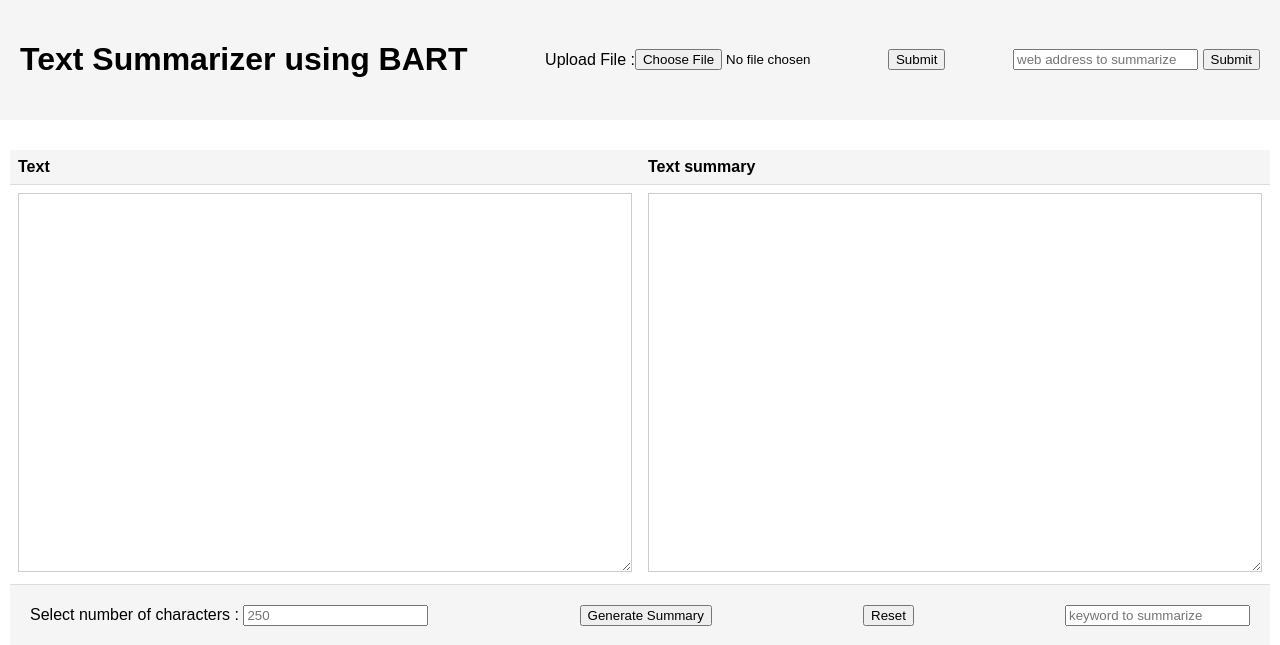
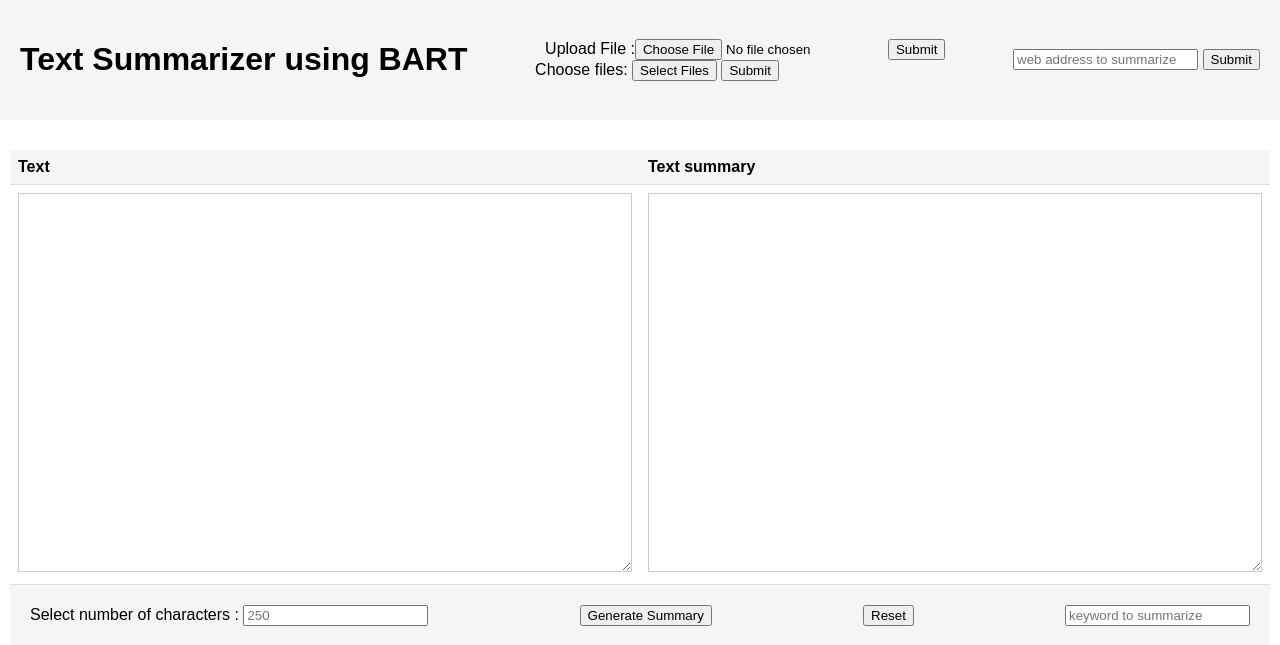
Before and after one commit to Attention-is-All-We-Need/Document-Summary-Generator, a Flask app: template templates/home.html in a window 1280 px wide. Shown: the top 645 px of the page. Run offline with Flask 3, Linux system fonts and the light colour scheme; the template is opened without the code that fills it, so the values that code supplies are empty.

Commit message:
multiple files

```diff
--- a/app.py
+++ b/app.py
@@ -2,7 +2,7 @@
 import os
 from src.components.data_transformation import gen_para_file
 from werkzeug.utils import secure_filename
-from src.utils import BART,Embeddings
+from src.utils2 import BART,Embeddings
 from src.exception import CustomException
 from src.logger import logging
 import numpy as np
@@ -22,12 +22,12 @@
 
 @app.route('/')
 def index():
-    return render_template('home.html')
+    return render_template('home.html',files=os.listdir(UPLOAD_FOLDER))
 
 @app.route('/upload',methods=['GET','POST'])
 def upload():
     if request.method == 'GET':
-        return render_template('home.html')
+        return render_template('home.html',files=os.listdir(UPLOAD_FOLDER))
     else:
         file =request.files['file-upload']
         if file and allowed_file(file.filename):
@@ -35,22 +35,30 @@
             file.save(os.path.join(app.config['UPLOAD_FOLDER'], filename))
             paragraphs = gen_para_file(filename)
             text = ''.join(paragraphs)
-            return render_template('home.html',results=text)
-        return render_template('home.html')
+            return render_template('home.html',results=text, files=os.listdir(UPLOAD_FOLDER))
+        return render_template('home.html', files=os.listdir(UPLOAD_FOLDER))
 
 @app.route('/search_url',methods=['GET','POST'])
 def search_url():
     if request.method == 'GET':
-        return render_template('home.html')
+        return render_template('home.html', files=os.listdir(UPLOAD_FOLDER))
     else:
         text=request.form.get('web-address-search')
-        return render_template('home.html',results=text)
+        return render_template('home.html',results=text, files=os.listdir(UPLOAD_FOLDER))
 
+@app.route('/showtext',methods=['GET','POST'])
+def showtext():
+    if request.method == 'GET':
+        return render_template('home.html',files=os.listdir(UPLOAD_FOLDER))
+    else:
+        uploaded_files =request.form.getlist('files')
+        print(uploaded_files)
+        return render_template('home.html', files=os.listdir(UPLOAD_FOLDER))
 
 @app.route('/summary',methods=['GET','POST'])
 def summary():
     if request.method == 'GET':
-        return render_template('home.html')
+        return render_template('home.html', files=os.listdir(UPLOAD_FOLDER))
     else:
         text=request.form.get('inputtext')
         num_chars = int(request.form.get("num-chars"))
@@ -84,12 +92,12 @@
             answer=''
             for i in labels[0]:
                 answer+= ''.join(text_lines[i])
-            return render_template('home.html',results=text,results2=answer)
+            return render_template('home.html',results=text,results2=answer, files=os.listdir(UPLOAD_FOLDER))
         else :
             bart = BART()
 
             summary =bart.summarize(text, max_length=num_chars)
-            return render_template('home.html',results=text,results2=summary)
+            return render_template('home.html',results=text,results2=summary, files=os.listdir(UPLOAD_FOLDER))
 
 
 if __name__=="__main__":
--- a/templates/home.html
+++ b/templates/home.html
@@ -83,14 +83,37 @@
     }
     .generate-summary-button {
       justify-content: space-between;
+    }
 
+    .dropdown {
+        position: relative;
+        display: inline-block;
+    }
+
+    .dropdown-content {
+        display: none;
+        position: absolute;
+        min-width: 150px;
+        z-index: 2;
+    }
+
+    .dropdown-content option {
+        display: block;
+        padding: 8px;
+    }
+
+    .dropdown:hover .dropdown-content {
+        display: block;
+    }
+    .hidden {
+      display: none;
     }
   </style>
 </head>
 <body>
   <div class="header">
     <h1>Text Summarizer using BART</h1>
-
+    <div>
     <form method="POST" action="{{ url_for('upload') }}" enctype="multipart/form-data">
       <div class="header-right">
         <label for="file-upload">Upload File :</label>
@@ -98,6 +121,19 @@
         <button class="btn" type="submit">Submit</button>
       </div>
     </form>
+    <form method="POST" action="{{ url_for('showtext') }}" enctype="multipart/form-data">
+      <label files="files">Choose files:</label>
+      <button id="showOptionsBtn" onclick=toggleOptions() type="button">Select Files</button>
+      <select name="files" class="hidden" id="files" name="files" multiple>
+        {% if files %}
+          {% for file in files %}
+            <option value="{{file}}">{{file}}</option>
+          {% endfor %}
+        {% endif %}
+      </select>
+      <button class="btn" type="submit">Submit</button>
+    </form>
+    </div>
     <form method="POST" action="{{ url_for('search_url') }}">
       <div class="search-container">
         <input type="text" id="web-address-search" name="web-address-search" placeholder="web address to summarize" />
@@ -155,6 +191,10 @@
       input_area.textContent='';
       output_area.textContent='';
     })
+    const selectElement = document.getElementById("files");
+    const toggleOptions=() =>{
+      selectElement.classList.toggle("hidden");
+    }
   </script>
 </body>
 </html>
```
Also changed, not shown: src/utils2.py (renamed from src/utils.py), 1 other file.
